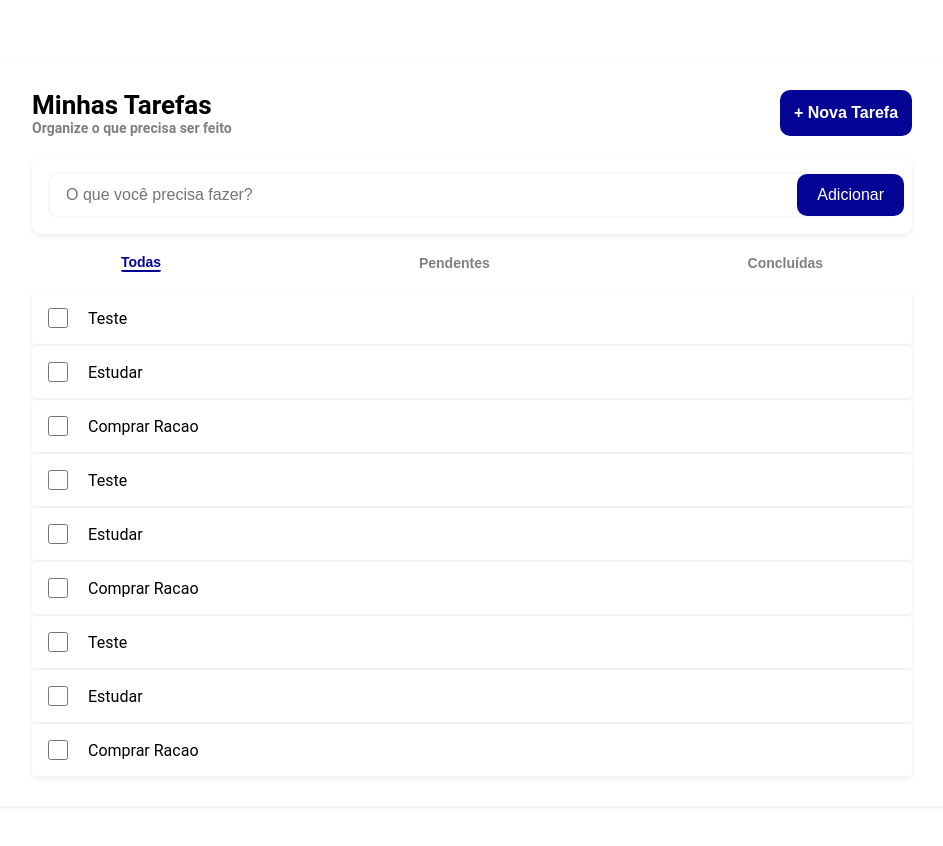
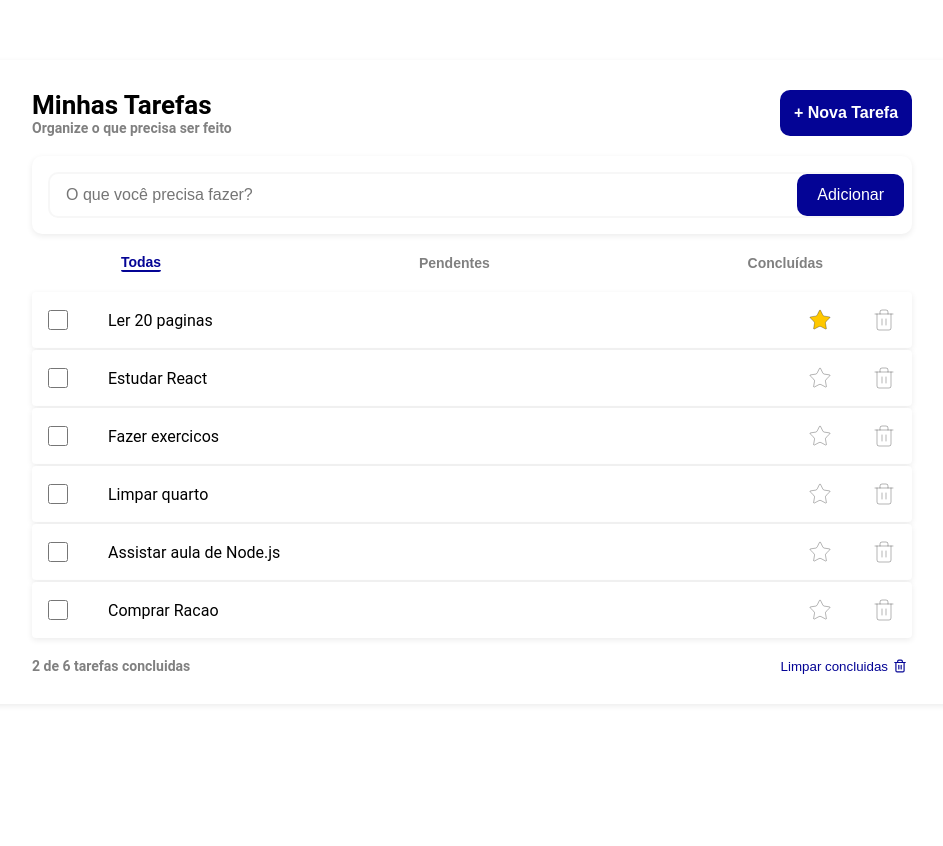
Before and after one commit to HenriqueCunha02/todo-list-react, a React (Vite) app: page / in a window 1280 px wide. Shown: the top 846 px of the page, without its empty margins (168-1111 px from the left). After the commit the page ends 800 px from the top, so only its background shows below. Built offline with nearby package versions, Linux system fonts and the light colour scheme.

Commit message:
Add Footer component and icons on task list

```diff
--- a/package.json
+++ b/package.json
@@ -10,6 +10,7 @@
     "preview": "vite preview"
   },
   "dependencies": {
+    "lucide-react": "^1.25.0",
     "react": "^19.2.7",
     "react-dom": "^19.2.7"
   },
--- /dev/null
+++ b/src/components/Footer/index.tsx
@@ -0,0 +1,13 @@
+import { TrashIcon } from 'lucide-react';
+import styles from './styles.module.css';
+
+export function Footer() {
+  return (
+    <div className={styles.footer}>
+      <span>2 de 6 tarefas concluidas</span>
+      <button>
+        Limpar concluidas <TrashIcon height={14} />
+      </button>
+    </div>
+  );
+}
--- /dev/null
+++ b/src/components/Footer/styles.module.css
@@ -0,0 +1,21 @@
+.footer {
+  display: flex;
+  align-items: center;
+  justify-content: space-between;
+  font-size: 1.4rem;
+  margin: 20px 40px;
+}
+
+.footer span {
+  color: grey;
+  font-weight: bold;
+}
+
+.footer button {
+  color: rgb(4, 4, 149);
+  border: none;
+  background-color: transparent;
+  display: flex;
+  align-items: center;
+  justify-content: center;
+}
--- a/src/components/TaskList/index.tsx
+++ b/src/components/TaskList/index.tsx
@@ -1,3 +1,4 @@
+import { StarIcon, TrashIcon } from 'lucide-react';
 import styles from './styles.module.css';
 
 export function TaskList() {
@@ -6,39 +7,51 @@ export function TaskList() {
       <ul>
         <li>
           <input type='checkbox' />
-          Teste
+          Ler 20 paginas
+          <div className={styles.icon}>
+            <StarIcon fill='#ffc800' strokeWidth={0.3} />
+            <TrashIcon strokeWidth={0.3} />
+          </div>
         </li>
         <li>
           <input type='checkbox' />
-          Estudar
+          Estudar React
+          <div className={styles.icon}>
+            <StarIcon strokeWidth={0.3} />
+            <TrashIcon strokeWidth={0.3} />
+          </div>
+        </li>
+        <li>
+          <input type='checkbox' />
+          Fazer exercicos
+          <div className={styles.icon}>
+            <StarIcon strokeWidth={0.3} />
+            <TrashIcon strokeWidth={0.3} />
+          </div>
+        </li>
+        <li>
+          <input type='checkbox' />
+          Limpar quarto
+          <div className={styles.icon}>
+            <StarIcon strokeWidth={0.3} />
+            <TrashIcon strokeWidth={0.3} />
+          </div>
+        </li>
+        <li>
+          <input type='checkbox' />
+          Assistar aula de Node.js
+          <div className={styles.icon}>
+            <StarIcon strokeWidth={0.3} />
+            <TrashIcon strokeWidth={0.3} />
+          </div>
         </li>
         <li>
           <input type='checkbox' />
           Comprar Racao
-        </li>
-        <li>
-          <input type='checkbox' />
-          Teste
-        </li>
-        <li>
-          <input type='checkbox' />
-          Estudar
-        </li>
-        <li>
-          <input type='checkbox' />
-          Comprar Racao
-        </li>
-        <li>
-          <input type='checkbox' />
-          Teste
-        </li>
-        <li>
-          <input type='checkbox' />
-          Estudar
-        </li>
-        <li>
-          <input type='checkbox' />
-          Comprar Racao
+          <div className={styles.icon}>
+            <StarIcon strokeWidth={0.3} />
+            <TrashIcon strokeWidth={0.3} />
+          </div>
         </li>
       </ul>
     </div>
--- a/src/components/TaskList/styles.module.css
+++ b/src/components/TaskList/styles.module.css
@@ -7,7 +7,7 @@
   height: 20px;
   cursor: pointer;
   accent-color: rgb(4, 4, 149);
-  margin-right: 20px;
+  margin-right: 40px;
 }
 
 .taskList li {
@@ -20,3 +20,13 @@
   list-style: none;
   margin-top: 2px;
 }
+
+.icon {
+  flex: 1;
+  display: flex;
+  justify-content: flex-end;
+}
+
+.icon :first-child {
+  margin-right: 40px;
+}
--- a/src/pages/Home/index.tsx
+++ b/src/pages/Home/index.tsx
@@ -3,6 +3,7 @@ import { Header } from '../../components/Header';
 import { DefaultInput } from '../../components/DefaultInput';
 import { NavFilters } from '../../components/NavFilters';
 import { TaskList } from '../../components/TaskList';
+import { Footer } from '../../components/Footer';
 
 export function Home() {
   return (
@@ -12,6 +13,8 @@ export function Home() {
 
       <NavFilters />
       <TaskList />
+
+      <Footer />
     </Container>
   );
 }
```
Also changed, not shown: src/main.tsx (+4 -4 lines), 1 other file (tests, documents, lock files or other folders).
